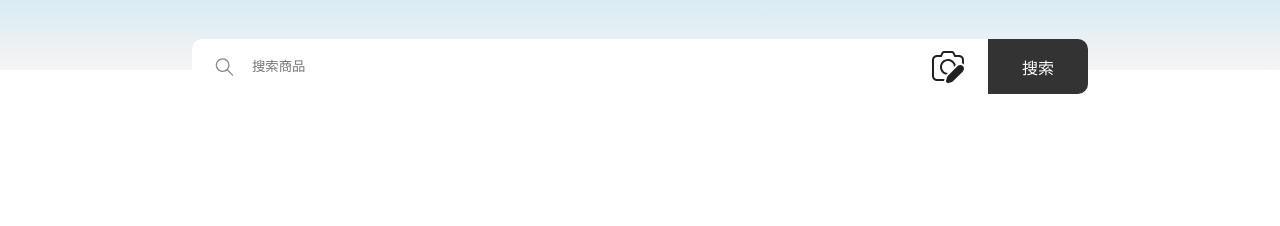
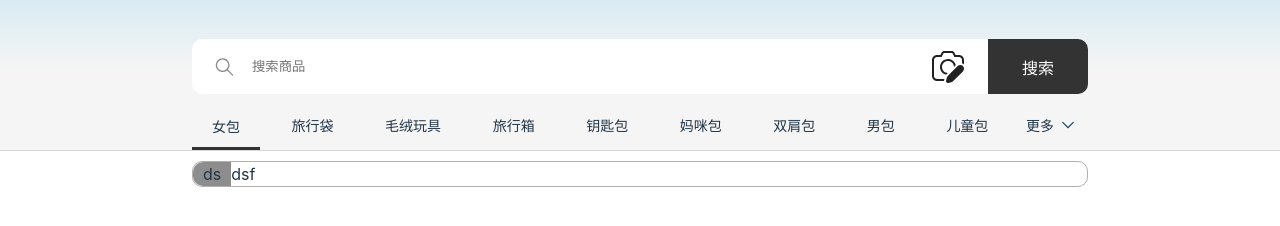
Before and after one commit to ManDevon/shoping, a Vue app: page /spackedge in a window 1280 px wide. Shown: the part 360-586 px from the top of the page. Built offline with nearby package versions, Linux system fonts and the light colour scheme; grey boxes are pictures that could not be loaded.

Commit message:
update code

```diff
--- /dev/null
+++ b/src/components/canvas/CanvasComp.vue
@@ -0,0 +1,12 @@
+<template>
+  <div class="cvs-waper">
+    <div class="cvs-nav">
+      <div class="title">ds</div>
+      <div>dsf</div>
+    </div>
+  </div>
+</template>
+<style scoped lang="less">
+@import url("./canvas.less");
+</style>
+<script setup lang="ts"></script>
--- /dev/null
+++ b/src/components/canvas/canvas.less
@@ -0,0 +1,31 @@
+@border: 1px solid #b1b1b1;
+
+.cvs-waper {
+  display: flex;
+  align-items: start;
+  justify-content: left;
+  padding: 0 15%;
+  flex-wrap: wrap;
+  .cvs-nav {
+    border: @border;
+    border-radius: 10px;
+    margin-top: 10px;
+    width: 100%;
+    display: flex;
+    align-items: center;
+    justify-content: left;
+    .title {
+      width: fit-content;
+      background-color: #8d8d8d;
+      border-radius: 10px 0 0 10px;
+      padding: 0 10px;
+    }
+  }
+  .cvs-item {
+    width: 250px;
+    height: 300px;
+    border: @border;
+    border-radius: 10px;
+    margin-top: 10px;
+  }
+}
--- a/src/components/shopinglist/pagenation/Pagenation.vue
+++ b/src/components/shopinglist/pagenation/Pagenation.vue
@@ -5,7 +5,7 @@
         <img src="@/assets/icons/v1/left.svg" />
       </li>
     </ul>
-    <ul id="loop" ref="loop" :totalpage="props.totalpage"></ul>
+    <ul id="loop" ref="loop"></ul>
     <ul>
       <li class="navli" @click="page.prev()">
         <img src="@/assets/icons/v1/left.svg" />
--- a/src/pages/content/children/sourcepackedge/SourcePackedge.vue
+++ b/src/pages/content/children/sourcepackedge/SourcePackedge.vue
@@ -1,9 +1,17 @@
 <template>
   <Banner from="SCPKG"></Banner>
+  <div style="padding-top: 30px; background-color: #f5f5f5">
+    <Navigation></Navigation>
+  </div>
+  <div>
+    <CanvasComp></CanvasComp>
+  </div>
 </template>
 <style lang="less" scoped>
 @import url("./SourcePackedge.less");
 </style>
 <script lang="ts" setup>
+import Navigation from "@/components/mainlist/navigation/Navigation.vue";
 import Banner from "@/components/banner/Banner.vue";
+import CanvasComp from "@/components/canvas/CanvasComp.vue";
 </script>
--- a/src/pages/content/content.less
+++ b/src/pages/content/content.less
@@ -13,4 +13,11 @@
     overflow-x: hidden;
     width: 100%;
   }
+  .content::-webkit-scrollbar {
+    width: 2px;
+    background-color: #fff;
+  }
+  .content::-webkit-scrollbar-thumb {
+    background-color: #333;
+  }
 }
--- a/src/router/router.ts
+++ b/src/router/router.ts
@@ -33,14 +33,14 @@ const routes: RouteRecordRaw[] = [
         children: [
           {
             path: "/source/packedge-list",
-            name: "PkgWm",
+            name: "sourcelist",
             component: () => import("@/components/shopinglist/ShopContent.vue"),
           },
         ],
       },
       {
         path: "/spackedge",
-        name: "SourcePackedge",
+        name: "sourcepackedge",
         component: () =>
           import("@/pages/content/children/sourcepackedge/SourcePackedge.vue"),
       },
```
Also changed, not shown: src/App.vue (+17 -0 lines), src/components/HelloWorld.vue (+3 -4 lines), src/components/canvas/config.ts (added, +20 -0 lines), src/router/page.config.ts (added, +10 -0 lines), src/store/navigationStore.ts (added, +22 -0 lines).
